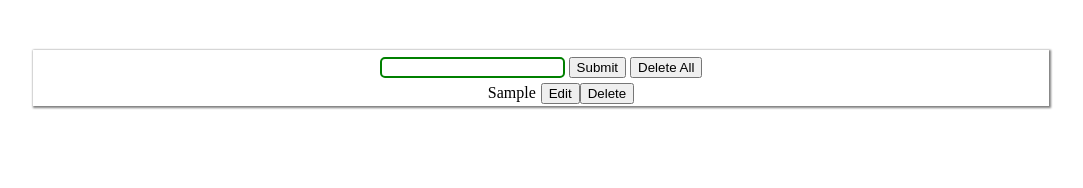
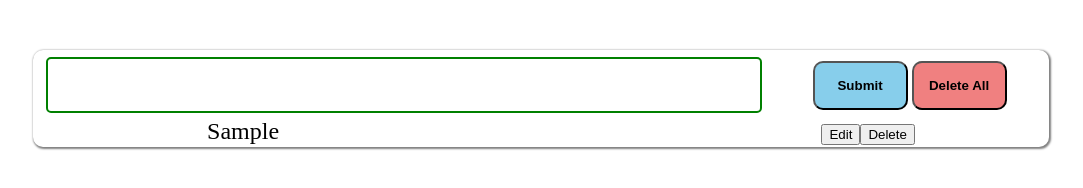
Before and after one commit to hussain7006/todo-app, a plain HTML site: page public/index.html in a window 1280 px wide. Both pictures are taken after typing "Sample" into the empty fields and a click on the button "Submit". Shown: the whole page, without its empty margins (99-1182 px from the left). Drawn offline with Linux system fonts and the light colour scheme.

Commit message:
after applying css but not completed

```diff
--- a/public/app.js
+++ b/public/app.js
@@ -12,12 +12,18 @@ function getTodo() {
     updateButton.append("Edit");                         // setting button name
     updateButton.setAttribute("onclick", "editList(this)"); // onclick calling function and passes itself
     updateButton.setAttribute("class", "updateButton");
-    createList.append(updateButton);                        // inserting update button into list
+    // createList.append(updateButton);                        // inserting update button into list
 
     let deleteButton = document.createElement('button'); // creating button
     deleteButton.append("Delete");                       // setting button name
     deleteButton.setAttribute("onclick","delteElement(this.parentNode)"); // onclick calling function and passes its parent node
-    createList.append(deleteButton);                     // inserting this button into list
+    // createList.append(deleteButton);                     // inserting this button into list
+
+    let bothButtonDiv = document.createElement('div');
+    bothButtonDiv.append(updateButton);
+    bothButtonDiv.append(deleteButton);
+    createList.append(bothButtonDiv);
+    console.log(bothButtonDiv);
 
     todoList.append(createList);                        // inserting list into UL
     todoInput.value = "";                               // empty the input field
@@ -25,13 +31,13 @@ function getTodo() {
 }
 
 function delteElement(e) {
-    e.remove();                                         // removing list
+    e.parentNode.remove();                                         // removing list
 }
 
 function editList(e){
-
-    let newTodo = prompt("Enter a new text", e.parentNode.firstChild.nodeValue); // getting new todo input from user
-    e.parentNode.firstChild.nodeValue = newTodo;        // upldate old todo item
+    // console.log(e)
+    let newTodo = prompt("Enter a new text", e.parentNode.parentNode.firstChild.nodeValue); // getting new todo input from user
+    e.parentNode.parentNode.firstChild.nodeValue = newTodo;        // upldate old todo item
 }
 
 function deleteAll() {
--- a/public/index.html
+++ b/public/index.html
@@ -11,8 +11,10 @@
     <div class="main">
         <div class="inputDiv">
             <input type="text" id="todoInput">
-            <button onclick="getTodo()">Submit</button>
-            <button onclick="deleteAll()">Delete All</button>
+            <div class="buttonsDiv">
+                <button onclick="getTodo()" class="submit">Submit</button>
+                <button onclick="deleteAll()" class="deleteAll">Delete All</button>
+            </div>
         </div>
 
         <div>
--- a/public/style.css
+++ b/public/style.css
@@ -4,34 +4,58 @@ body {
 }
 
 .main {
-    /* border: 2px solid red; */
     box-shadow: 1px 1px 2px 1px gray;
     width: 80%;
     margin: auto;
     padding: 2px;
+    border-radius: 10px;
+}
+.buttonsDiv {
+    /* border: 2px solid red; */
+    margin: auto;
+    width: 25%;
+}
+.inputDiv {
+    display: flex;
 }
 .inputDiv > input {
     margin: 5px auto;
     border: 2px solid green;
-    /* width: 80%; */
+    width: 70%;
+    height: 50px;
     border-radius: 5px;
+    font-size: 1.5em;
+}
+.submit {
+    background-color: skyblue;
+    width: 95px;
+    padding: 15px;
+    border-radius: 10px;
+    font-weight: bolder;
+}
+
+.deleteAll {
+    background-color:lightcoral;
+    width: 95px;
+    padding: 15px;
+    border-radius: 10px;
+    font-weight: bolder;
 }
 
 li {
     list-style: none;
-    /* border: 2px solid rgb(0, 70, 128); */
+    display: flex;
+    justify-content: space-between;
     width: 100%;
-    /* margin: auto; */
-    /* text-align: left; */
-    /* display: flex; */
-    /* justify-content: space-evenly */
+    font-size: 1.5em;
+
 }
 ul {
     /* border: 2px solid red; */
     width: 70%;
     margin: auto;
 }
-.updateButton {
+/* .updateButton {
     margin-left: 5px;
 
-}
+} */
```
